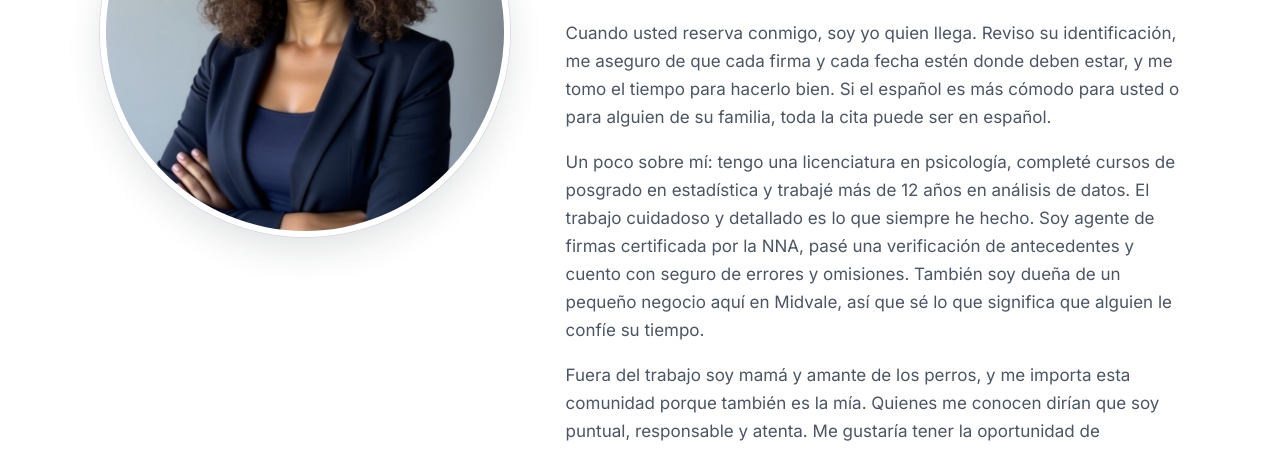
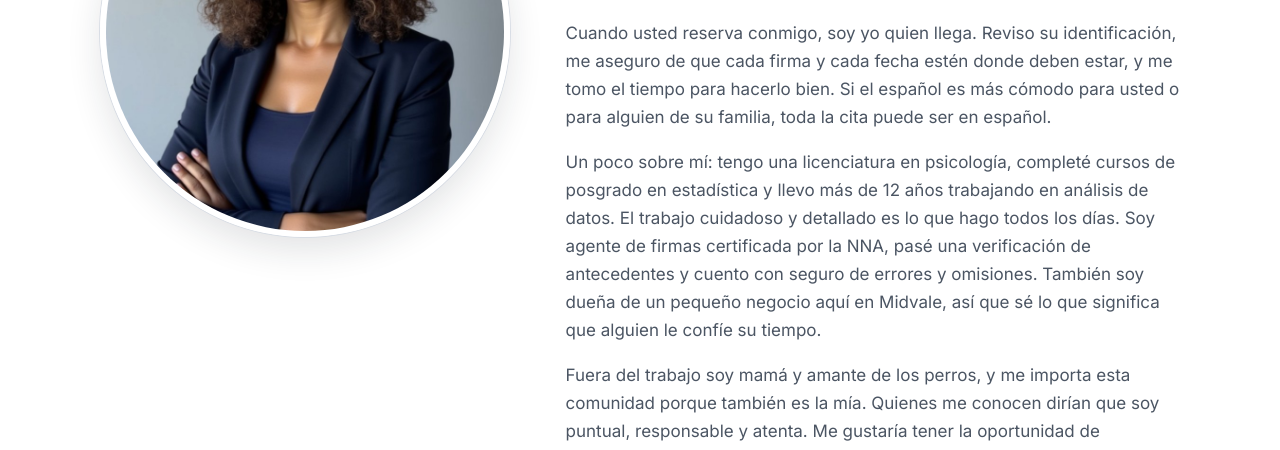
Before and after one commit to BethTamara/pythonbait, a plain HTML site: page site/es/about.html in a window 1280 px wide. Shown: the part 349-799 px from the top of the page. Drawn offline with Linux system fonts and the light colour scheme.

Commit message:
About pages: analytics career in present tense
Co-Authored-By: Claude Fable 5.2 <noreply@anthropic.com>
Claude-Session: https://claude.ai/code/session_01TRVtiT8vKqEYQYUCTF2zYs

```diff
--- a/site/es/about.html
+++ b/site/es/about.html
@@ -65,7 +65,7 @@
 
           <p>Cuando usted reserva conmigo, soy yo quien llega. Reviso su identificación, me aseguro de que cada firma y cada fecha estén donde deben estar, y me tomo el tiempo para hacerlo bien. Si el español es más cómodo para usted o para alguien de su familia, toda la cita puede ser en español.</p>
 
-          <p>Un poco sobre mí: tengo una licenciatura en psicología, completé cursos de posgrado en estadística y trabajé más de 12 años en análisis de datos. El trabajo cuidadoso y detallado es lo que siempre he hecho. Soy agente de firmas certificada por la NNA, pasé una verificación de antecedentes y cuento con seguro de errores y omisiones. También soy dueña de un pequeño negocio aquí en Midvale, así que sé lo que significa que alguien le confíe su tiempo.</p>
+          <p>Un poco sobre mí: tengo una licenciatura en psicología, completé cursos de posgrado en estadística y llevo más de 12 años trabajando en análisis de datos. El trabajo cuidadoso y detallado es lo que hago todos los días. Soy agente de firmas certificada por la NNA, pasé una verificación de antecedentes y cuento con seguro de errores y omisiones. También soy dueña de un pequeño negocio aquí en Midvale, así que sé lo que significa que alguien le confíe su tiempo.</p>
 
           <p>Fuera del trabajo soy mamá y amante de los perros, y me importa esta comunidad porque también es la mía. Quienes me conocen dirían que soy puntual, responsable y atenta. Me gustaría tener la oportunidad de demostrárselo.</p>
 
```
Also changed, not shown: site/about.html (+1 -1 lines).
